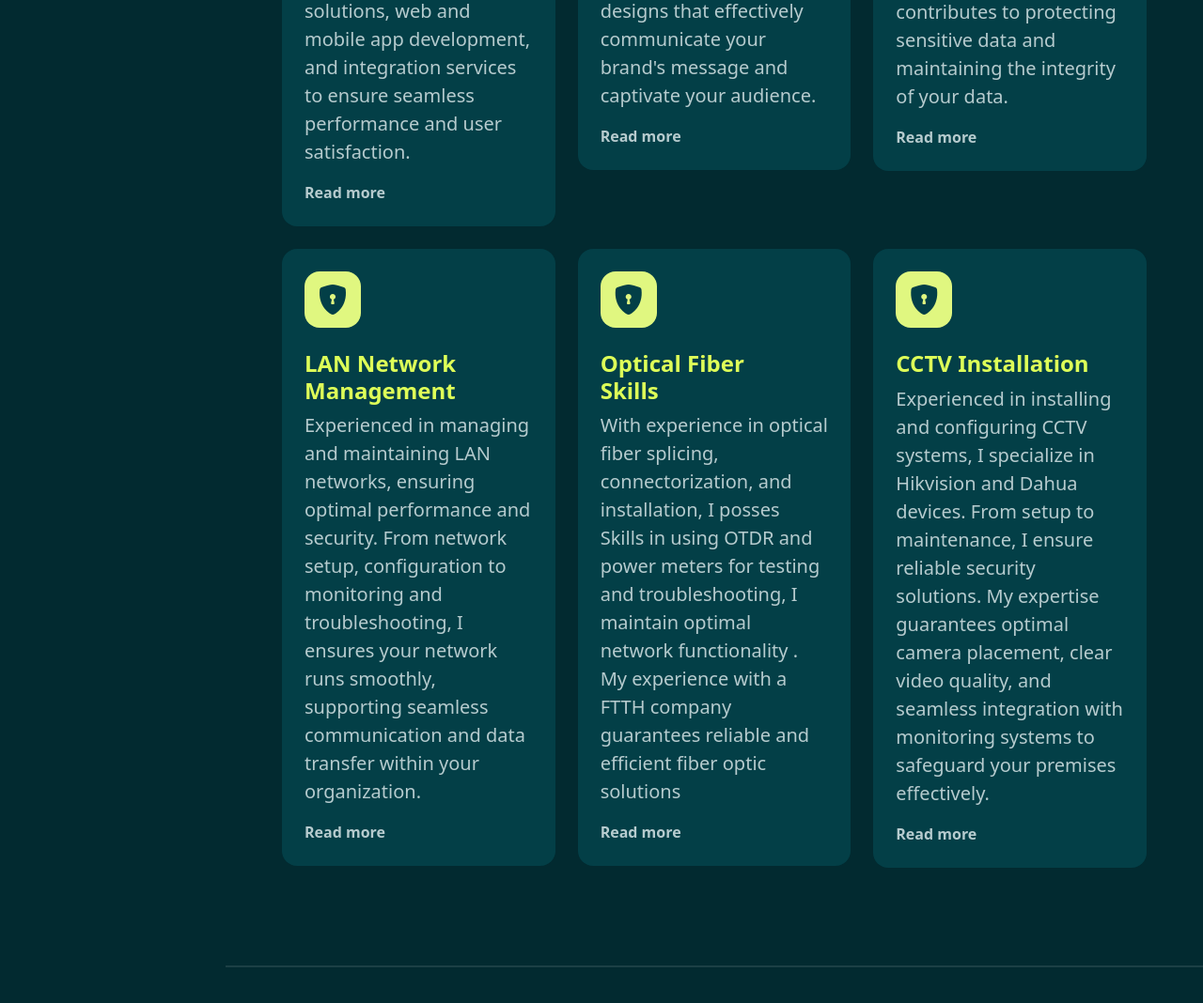
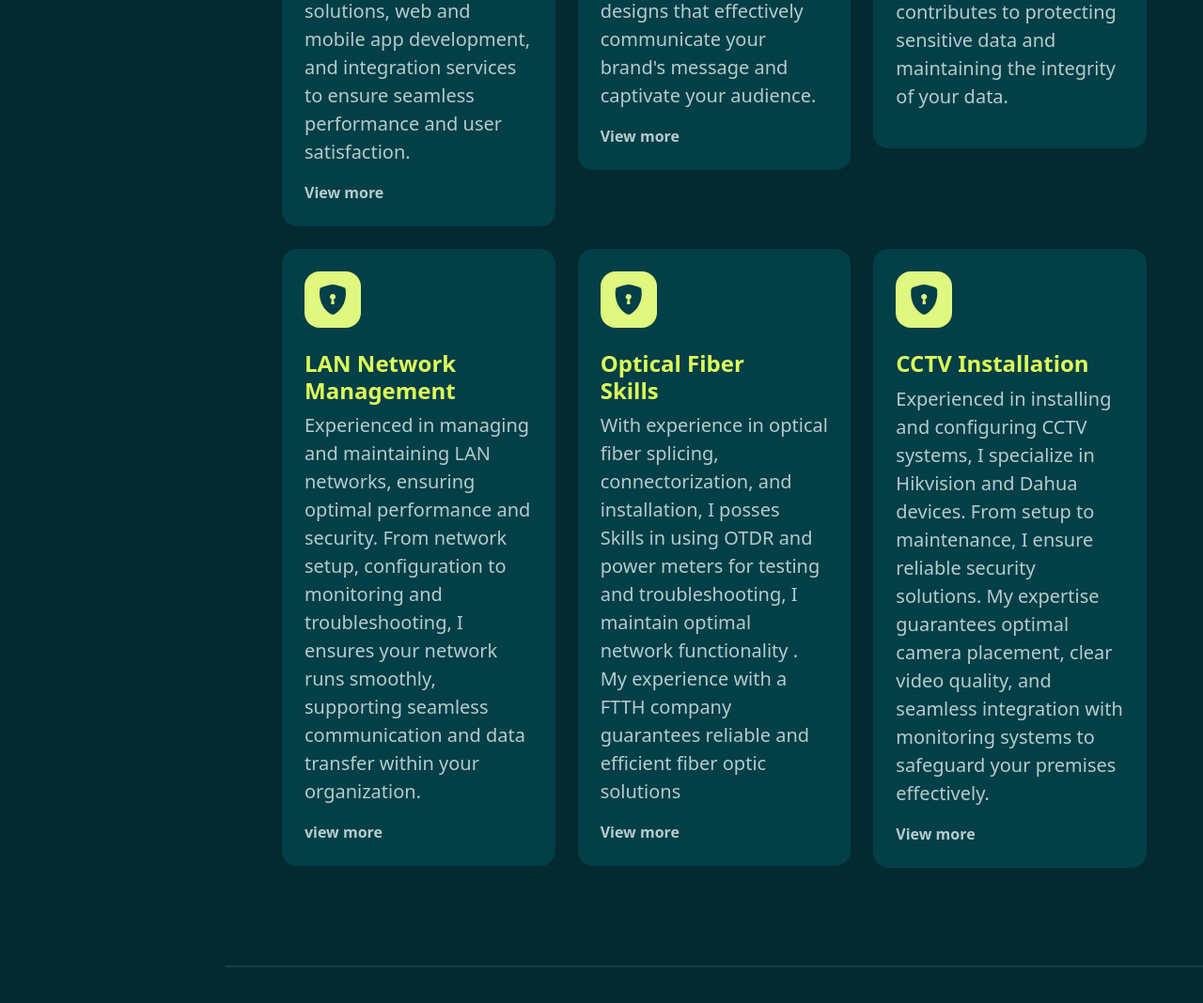
Before and after one commit to dunkohm/Duncan_portfolio, a plain HTML site: page index.html in a window 1280 px wide. Shown: the part 1380-2448 px from the top of the page at 94% size. Drawn offline with nearby package versions, Linux system fonts and the light colour scheme; a web font is replaced by a local one.

Commit message:
small change

```diff
--- a/index.html
+++ b/index.html
@@ -245,7 +245,7 @@ overflow: hidden;
                         <h4 class="text-brand mt-4 mb-2">Software Development</h4>
                         <p class="lead">I provide comprehensive software development services, crafting high-quality, scalable, and efficient applications tailored to your business needs. My expertise includes custom software solutions, web and
                            mobile app development, and integration services to ensure seamless performance and user satisfaction.</p>
-                        <a href="#" class="link-custom">Read more</a>
+                        <a href="#work" class="link-custom">View more</a>
 
                     </div>
                 </div>
@@ -257,7 +257,7 @@ overflow: hidden;
                         <h4 class="text-brand mt-4 mb-2">Graphic Design Skills</h4>
                         <p class="lead">Proficient in Photoshop and CorelDRAW, I create eye-catching designs, including posters, flyers, logos, and business cards. My creative expertise ensures visually appealing and
                           impactful designs that effectively communicate your brand's message and captivate your audience.</p>
-                        <a href="#" class="link-custom">Read more</a>
+                        <a href="https://github.com/dunkohm/QTC-Fiber-gallery" class="link-custom">View more</a>
 
                     </div>
                 </div>
@@ -272,7 +272,7 @@ overflow: hidden;
                             cyber threats, ensuring security measures. My expertise contributes to protecting sensitive data and maintaining the integrity of your data.
 
                         </p>
-                        <a href="#" class="link-custom">Read more</a>
+
 
                     </div>
                 </div>
@@ -284,7 +284,7 @@ overflow: hidden;
                       <h4 class="text-brand mt-4 mb-2">LAN Network Management</h4>
                       <p class="lead">Experienced in managing and maintaining LAN networks, ensuring optimal performance and security. From network setup, configuration to monitoring and troubleshooting, I ensures your network
                          runs smoothly, supporting seamless communication and data transfer within your organization.</p>
-                      <a href="#" class="link-custom">Read more</a>
+                      <a href="https://github.com/dunkohm/QTC-Fiber-gallery/tree/main/Gallery" class="link-custom">view more</a>
 
                   </div>
               </div>
@@ -296,7 +296,7 @@ overflow: hidden;
                     <h4 class="text-brand mt-4 mb-2">Optical Fiber<br> Skills</h4>
                     <p class="lead">With experience in optical fiber splicing, connectorization, and installation, I posses Skills in using OTDR and power meters for testing and troubleshooting, I maintain optimal network functionality
                       . My experience with a FTTH company guarantees reliable and efficient fiber optic solutions</p>
-                    <a href="#" class="link-custom">Read more</a>
+                    <a href="https://github.com/dunkohm/QTC-Fiber-gallery/tree/main/Gallery" class="link-custom">View more</a>
 
                 </div>
             </div>
@@ -308,7 +308,7 @@ overflow: hidden;
                   <h4 class="text-brand mt-4 mb-2">CCTV Installation</h4>
                   <p class="lead">Experienced in installing and configuring CCTV systems, I specialize in Hikvision and Dahua devices. From setup to maintenance, I ensure reliable security solutions. My expertise guarantees optimal camera placement, clear video
                     quality, and seamless integration with monitoring systems to safeguard your premises effectively.</p>
-                  <a href="#" class="link-custom">Read more</a>
+                  <a href="#" class="link-custom">View more</a>
 
               </div>
           </div>
```
